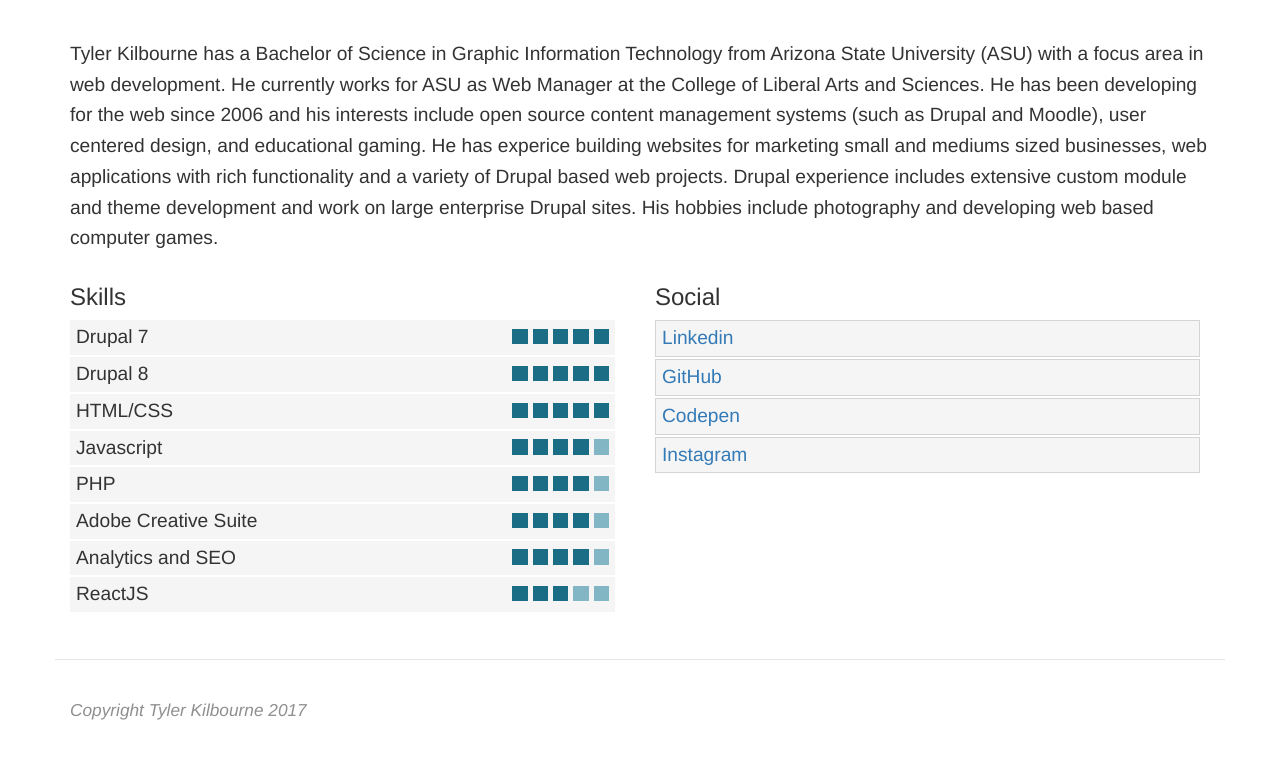
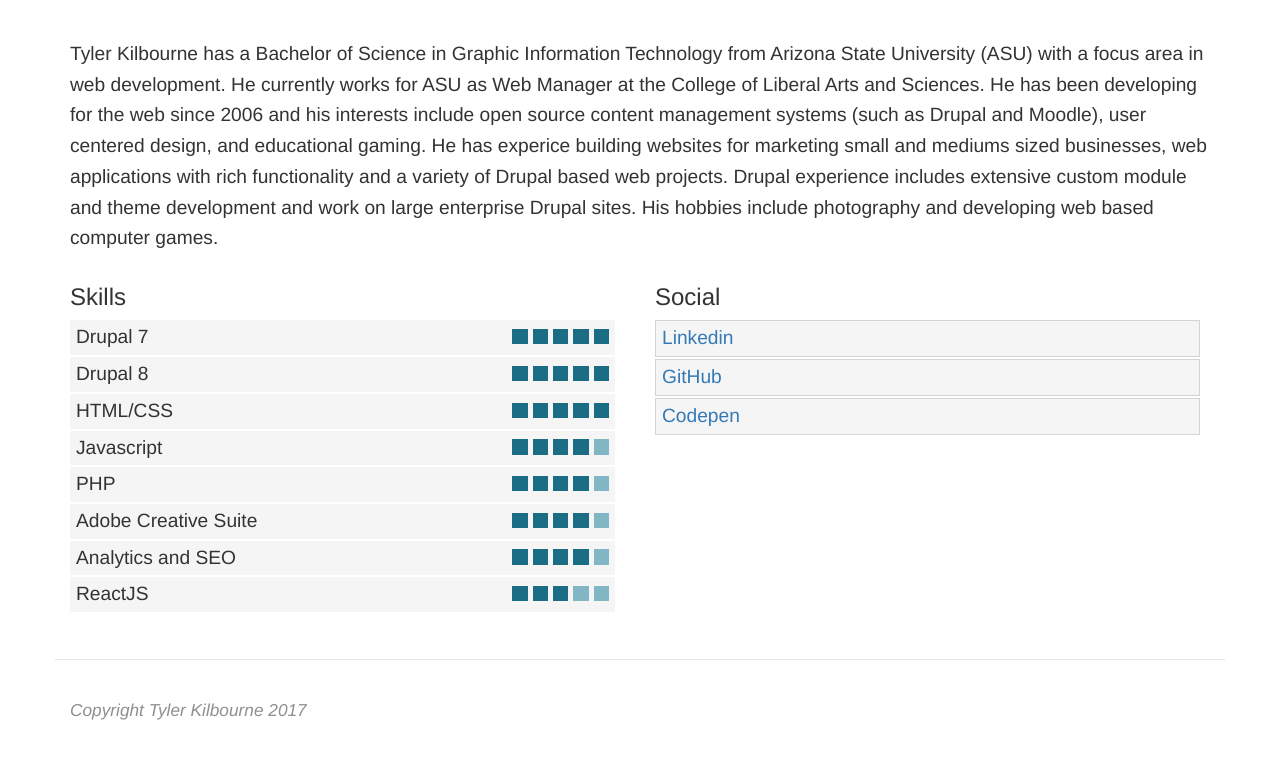
Before and after one commit to tkilbour/website, a plain HTML site: page index.html in a window 1280 px wide. Shown: the part 663-1421 px from the top of the page. Drawn offline with Linux system fonts and the light colour scheme.

Commit message:
updated socials

```diff
--- a/index.html
+++ b/index.html
@@ -255,7 +255,6 @@ html, body {
 <a href="https://www.linkedin.com/in/tyler-kilbourne-81190a26">Linkedin</a>
 <a href="https://github.com/tkilbour">GitHub</a>
 <a href="https://codepen.io/tkilbour/">Codepen</a>
-<a href="https://www.instagram.com/t.c_photo/">Instagram</a>
 </div>
 </div>
 
```
